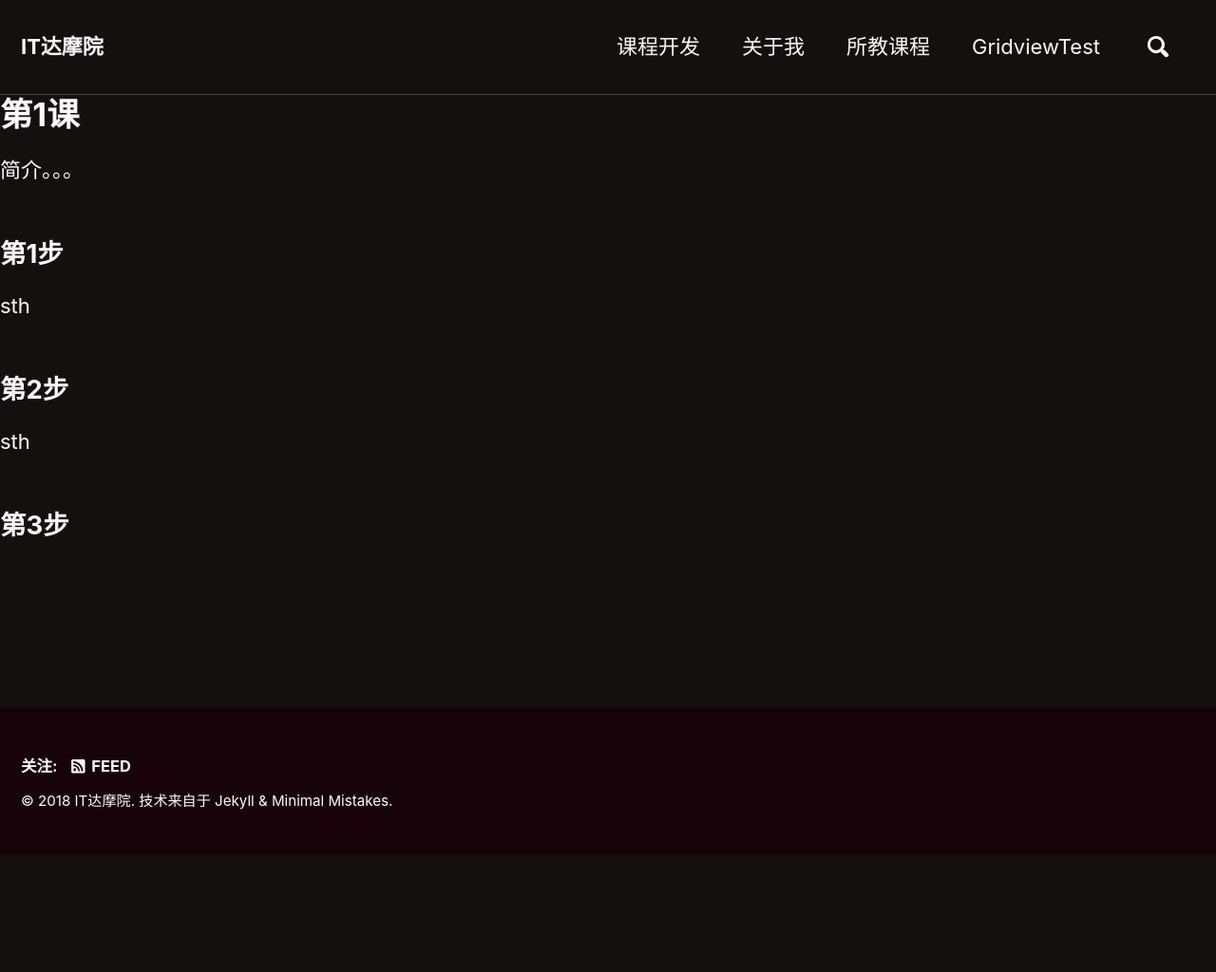
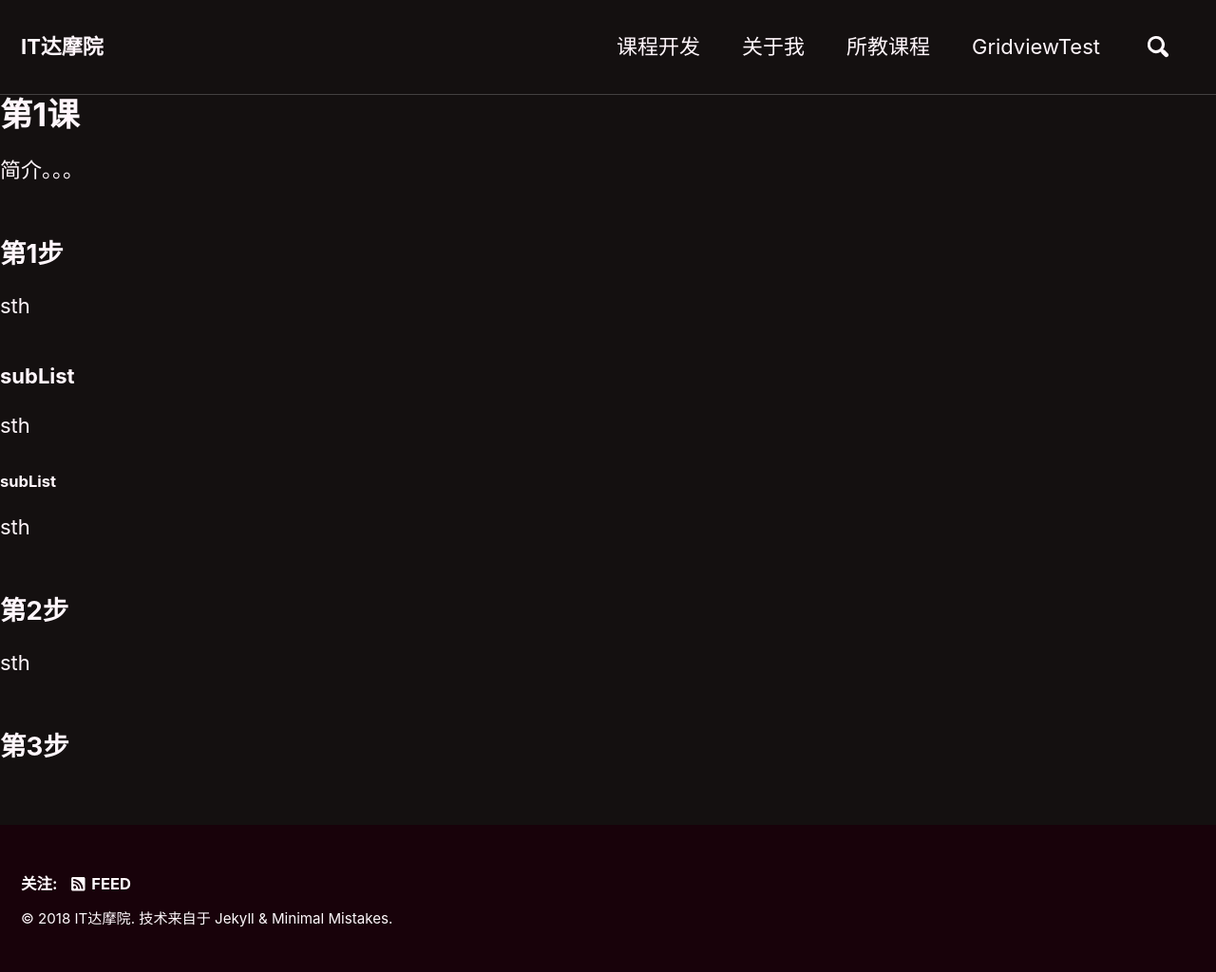
Before and after one commit to xinfengwu/goshinh.github.io-jekll-, a Jekyll site: the page built from courses/00-IT-Primary-1-version4/Lesson1.md, in a window 1280 px wide. Shown: the whole page at 95% size. Built offline with Jekyll 4.4.1, drawn with Linux system fonts in a browser that asks for light colours; nearby versions of some CDN libraries; our own code applies the rules of GitHub Pages for plain Markdown files; before the commit the page ends 900 px from its top, so only the background shows below that.

Commit message:
Update Lesson1.md

```diff
--- a/courses/00-IT-Primary-1-version4/Lesson1.md
+++ b/courses/00-IT-Primary-1-version4/Lesson1.md
@@ -9,6 +9,10 @@ toc_icon: "cog"
 简介。。。
 ## 第1步
 sth
+### subList
+sth
+#### subList
+sth
 ## 第2步
 sth
 ## 第3步
```
